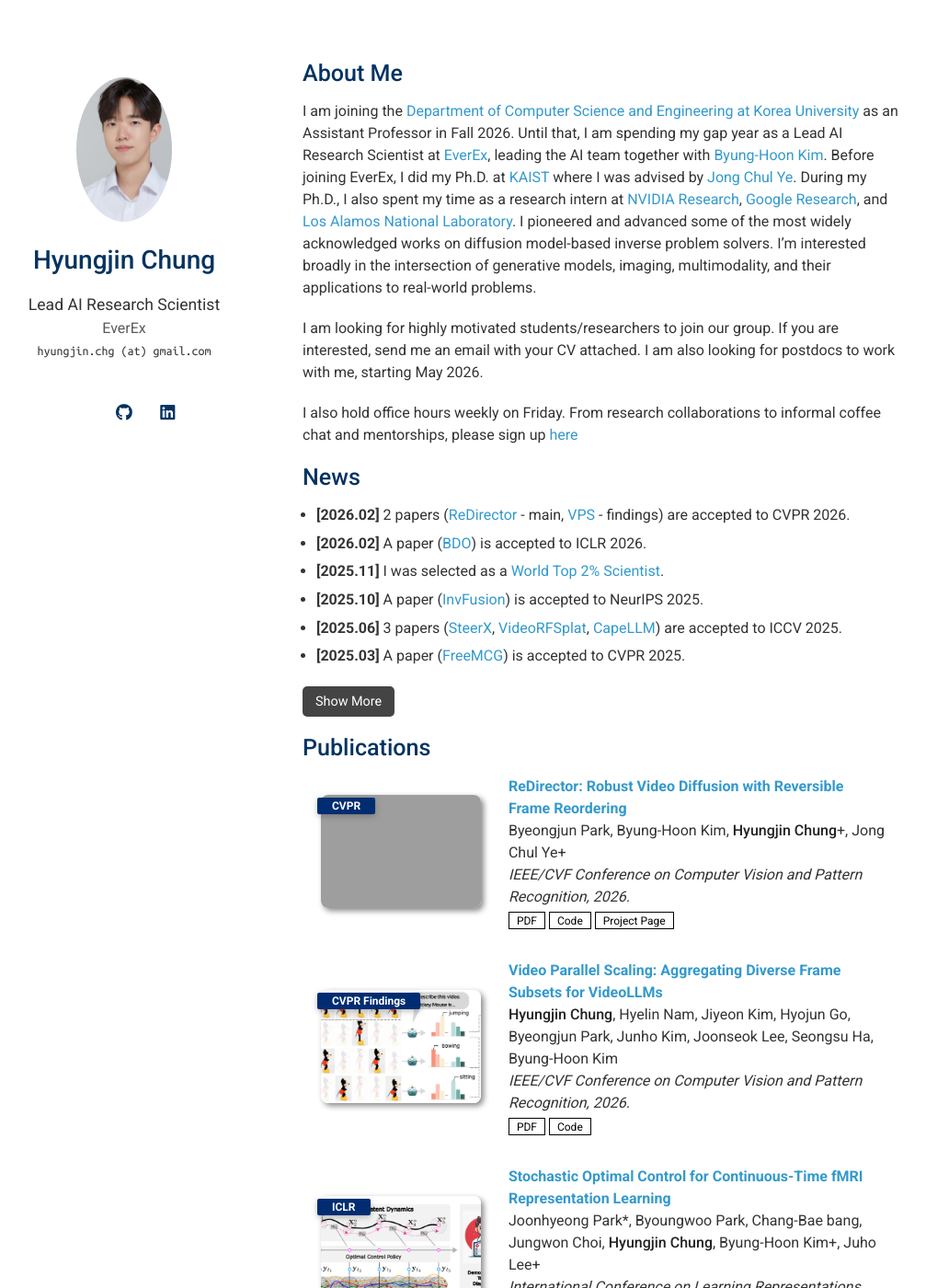
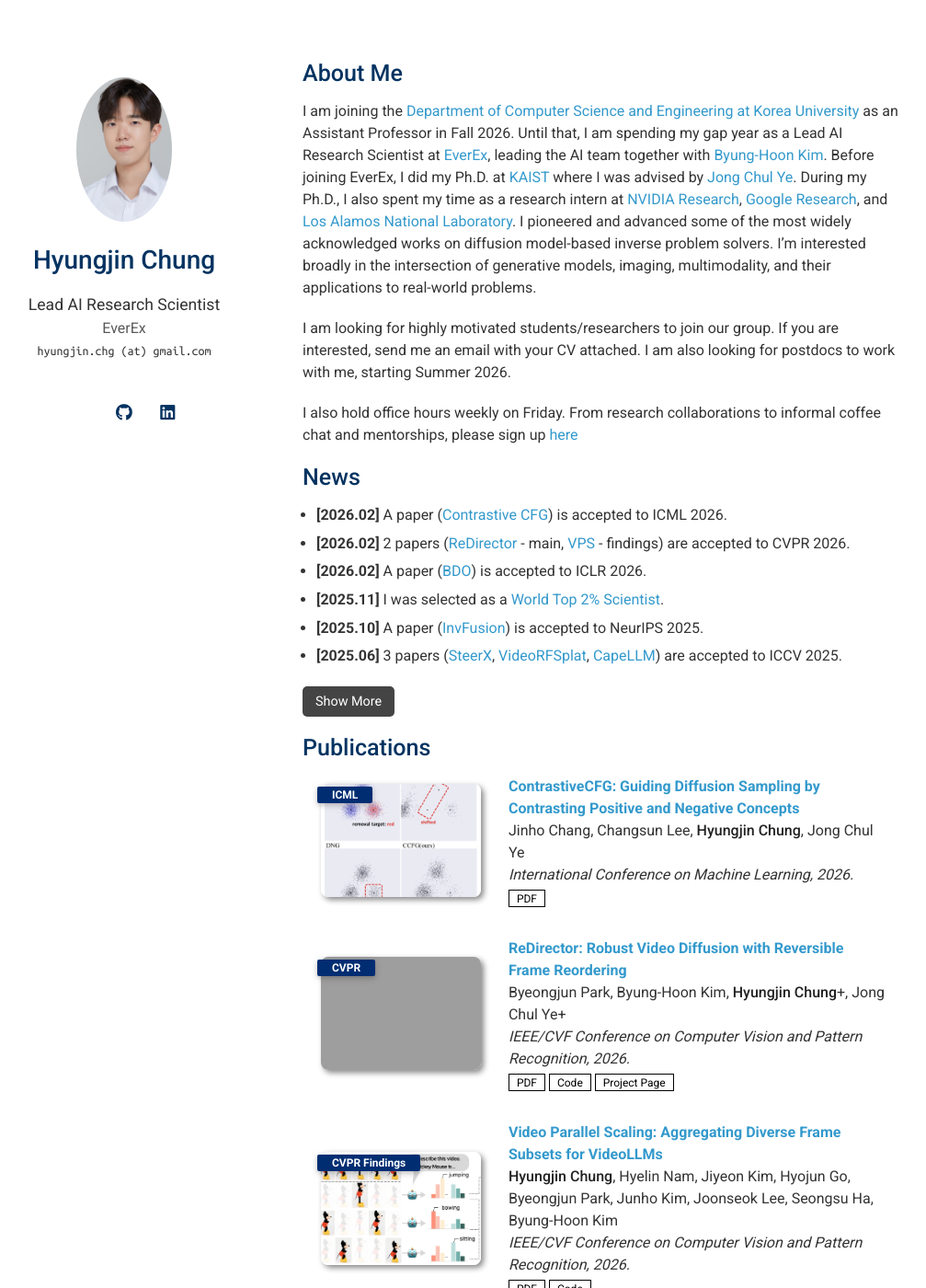
Before and after one commit to hyungjin-chung/hyungjin-chung.github.io, a Jekyll site: the page built from index.md, in a window 1280 px wide and 1400 px high. Shown: the whole window at 92% size, without its empty margins (141-1148 px from the left). Built offline with Jekyll 4.4.1, drawn with Linux system fonts in a browser that asks for light colours; a style sheet for code colours, icons or effects is not loaded; grey boxes are pictures that could not be loaded.

Commit message:
icml 2026

```diff
--- a/_data/publications.yml
+++ b/_data/publications.yml
@@ -1,4 +1,11 @@
 main:
+  - title: "ContrastiveCFG: Guiding Diffusion Sampling by Contrasting Positive and Negative Concepts"
+    authors: Jinho Chang, Changsun Lee, <strong>Hyungjin Chung</strong>, Jong Chul Ye
+    conference_short: ICML
+    conference: International Conference on Machine Learning, 2026.
+    pdf: https://arxiv.org/abs/2411.17077
+    image: /assets/img/publications/2026/ccfg.png
+
   - title: "ReDirector: Robust Video Diffusion with Reversible Frame Reordering"
     authors: Byeongjun Park, Byung-Hoon Kim, <strong>Hyungjin Chung</strong>+, Jong Chul Ye+
     conference_short: CVPR
--- a/index.md
+++ b/index.md
@@ -6,20 +6,21 @@ layout: homepage
 
 I am joining the [Department of Computer Science and Engineering at Korea University](https://cs.korea.edu/en_cs/index.do) as an Assistant Professor in Fall 2026. Until that, I am spending my gap year as a Lead AI Research Scientist at [EverEx](https://everex.kr/), leading the AI team together with [Byung-Hoon Kim](https://egyptdj.notion.site/NAIPL-f6283de309a04223b1c04793f5a10ce1). Before joining EverEx, I did my Ph.D. at [KAIST](https://www.kaist.ac.kr/en/) where I was advised by [Jong Chul Ye](https://bispl.weebly.com/professor.html). During my Ph.D., I also spent my time as a research intern at [NVIDIA Research](https://www.nvidia.com/en-us/research/), [Google Research](https://research.google/), and [Los Alamos National Laboratory](https://www.lanl.gov/). I pioneered and advanced some of the most widely acknowledged works on diffusion model-based inverse problem solvers. I'm interested broadly in the intersection of generative models, imaging, multimodality, and their applications to real-world problems.
 
-I am looking for highly motivated students/researchers to join our group. If you are interested, send me an email with your CV attached. I am also looking for postdocs to work with me, starting May 2026.
+I am looking for highly motivated students/researchers to join our group. If you are interested, send me an email with your CV attached. I am also looking for postdocs to work with me, starting Summer 2026.
 
 I also hold office hours weekly on Friday. From research collaborations to informal coffee chat and mentorships, please sign up [here](https://calendly.com/hyungjin-chg/30min)
 
 ## News
 
 <ul id="news-list">
+  <li><b>[2026.02]</b> A paper (<a href="https://arxiv.org/abs/2411.17077">Contrastive CFG</a>) is accepted to ICML 2026.</li>
   <li><b>[2026.02]</b> 2 papers (<a href="https://arxiv.org/abs/2511.19827">ReDirector</a> - main, <a href="https://arxiv.org/abs/2509.08016">VPS</a> - findings) are accepted to CVPR 2026.</li>
   <li><b>[2026.02]</b> A paper (<a href="https://openreview.net/forum?id=N51nP3TBwR">BDO</a>) is accepted to ICLR 2026.</li>
   <li><b>[2025.11]</b> I was selected as a <a href="https://www.elsevier.com/ko-kr/promotions/worlds-top-researchers">World Top 2% Scientist</a>.</li>
   <li><b>[2025.10]</b> A paper (<a href="https://arxiv.org/abs/2504.01689">InvFusion</a>) is accepted to NeurIPS 2025.</li>
   <li><b>[2025.06]</b> 3 papers (<a href="https://arxiv.org/abs/2503.12024">SteerX</a>, <a href="https://arxiv.org/abs/2503.15855">VideoRFSplat</a>, <a href="https://arxiv.org/abs/2411.06869">CapeLLM</a>) are accepted to ICCV 2025.</li>
-  <li><b>[2025.03]</b> A paper (<a href="https://arxiv.org/abs/2411.15265">FreeMCG</a>) is accepted to CVPR 2025.</li>
   <div id="more-news" style="display: none;">
+    <li><b>[2025.03]</b> A paper (<a href="https://arxiv.org/abs/2411.15265">FreeMCG</a>) is accepted to CVPR 2025.</li>
     <li><b>[2025.02]</b> <a href="https://arxiv.org/abs/2406.08070">CFG++</a> is awarded Silver prize in 31st Samsung Humantech Paper Award.</li>
     <li><b>[2025.01]</b> Two papers (<a href="https://arxiv.org/abs/2406.08070">CFG++</a>,<a href="https://arxiv.org/abs/2311.15658">TReg</a>) are accepted to ICLR 2025.</li>
     <li><b>[2024.11]</b> Defended my Ph.D. thesis! (Title: Practical approximations of posterior sampling in diffusion model-based inverse problems)</li>
```
Also changed, not shown: assets/img/publications/2026/ccfg.png (added).
